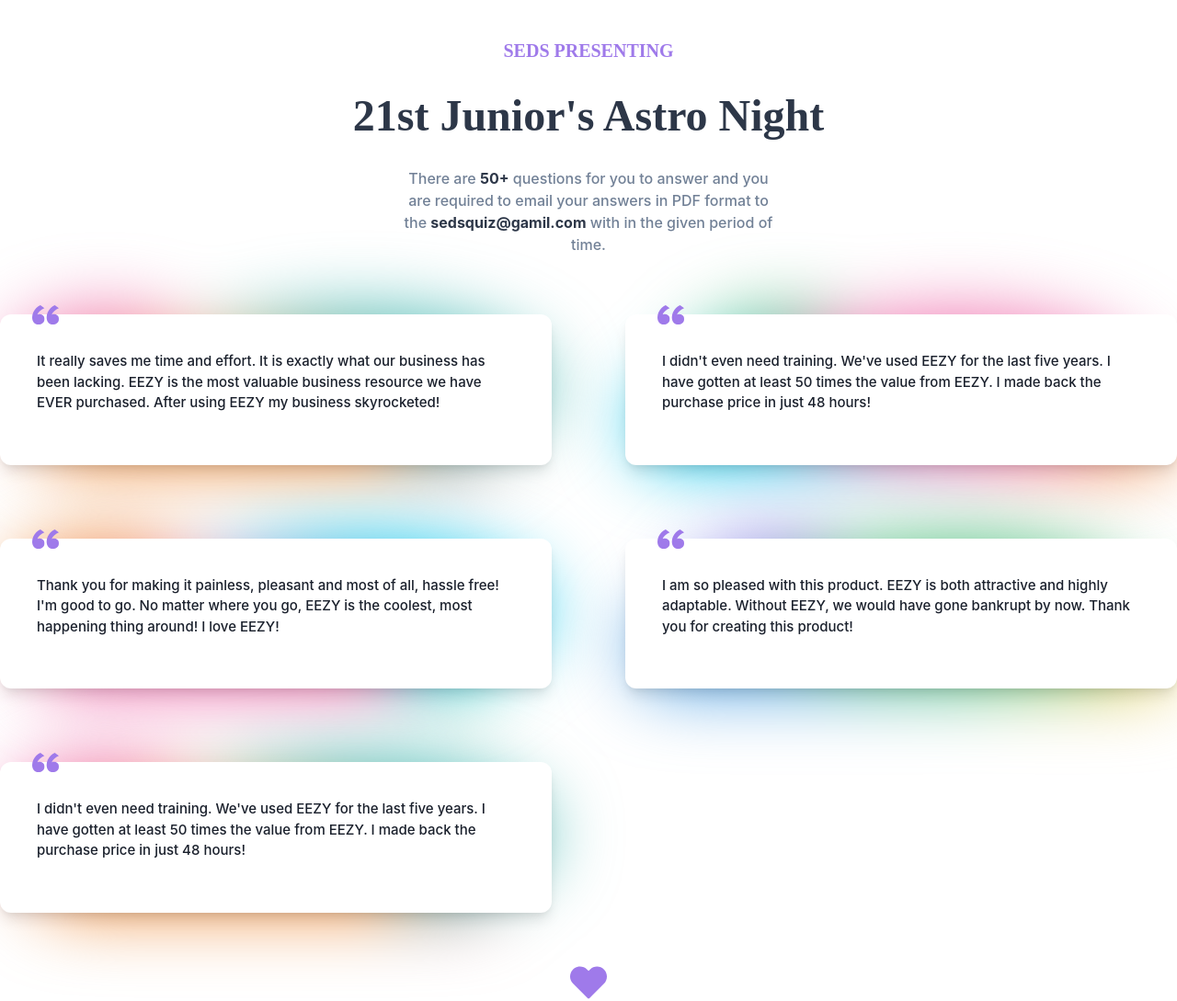
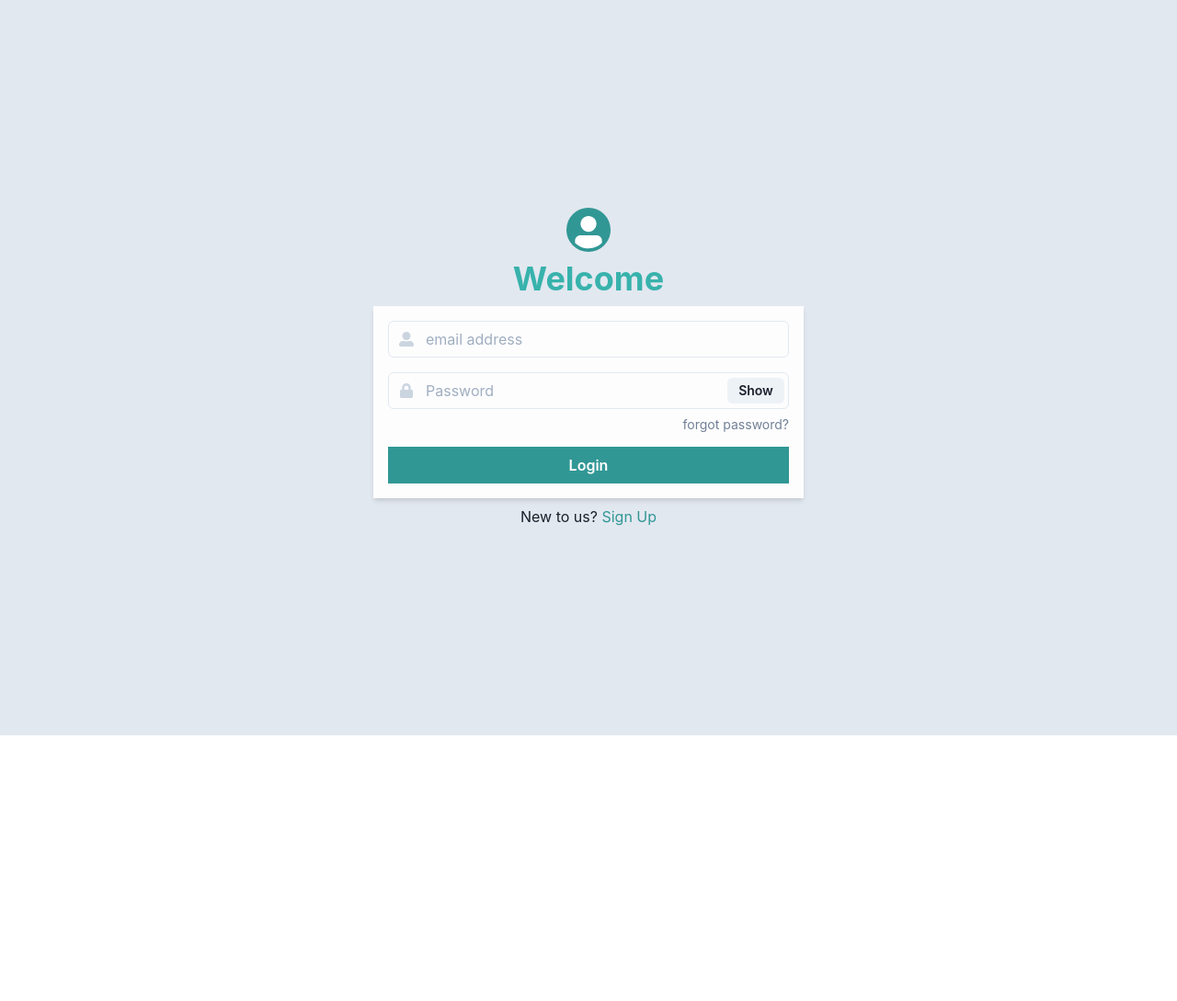
Before and after one commit to Shehanhasintha1234/sedsquiz, a React app: page / in a window 1280 px wide. Shown: the whole page at 92% size. After the commit the page ends 800 px from the top, so only its background shows below. Built offline with nearby package versions, Linux system fonts and the light colour scheme; some packages are replaced by stand-ins of ours.

Commit message:
login updates and protected routes

```diff
--- a/package.json
+++ b/package.json
@@ -7,13 +7,15 @@
     "@testing-library/jest-dom": "^5.11.4",
     "@testing-library/react": "^11.1.0",
     "@testing-library/user-event": "^12.1.10",
-    "axios": "^0.24.0",
     "firebase": "^9.4.1",
     "firebase-tools": "^9.22.0",
     "framer-motion": "^4",
     "global": "^4.4.0",
+    "moment": "^2.29.1",
     "react": "^17.0.2",
     "react-dom": "^17.0.2",
+    "react-icons": "^4.3.1",
+    "react-router-dom": "^6.0.2",
     "react-scripts": "4.0.3",
     "web-vitals": "^1.0.1"
   },
--- a/src/App.js
+++ b/src/App.js
@@ -1,17 +1,18 @@
-
 import react, { useState, useEffect } from "react";
-import { ChakraProvider } from "@chakra-ui/react"
+import { BrowserRouter as Router, Routes, Route, Link } from "react-router-dom";
+import { ChakraProvider } from "@chakra-ui/react";
 import { initializeApp } from "firebase/app";
 import { getAnalytics } from "firebase/analytics";
 import { getAuth, createUserWithEmailAndPassword } from "firebase/auth";
 
+import "./App.css";
 
-import './App.css';
-import { Questions } from "./components"
-var axios = require('axios');
+import ProtectedRoutes from "./ProtectedRoutes";
 
-function App() {
+function App(props) {
 
+  const [uid, setUid] = useState(null);
+  const [initialized, setInitialized] = useState(false);
 
   const signup = (email, password) => {
     const auth = getAuth();
@@ -19,6 +20,7 @@ function App() {
       .then((userCredential) => {
         // Signed in
         const user = userCredential.user;
+        console.log("Signed up as:", user);
         // ...
       })
       .catch((error) => {
@@ -26,65 +28,88 @@ function App() {
         const errorMessage = error.message;
         // ..
       });
-  }
+  };
 
 
-  const initializeFirebaseAuth = () => {
-    // Import the functions you need from the SDKs you need
 
-    // TODO: Add SDKs for Firebase products that you want to use
-    // https://firebase.google.com/docs/web/setup#available-libraries
 
-    // Your web app's Firebase configuration
-    // For Firebase JS SDK v7.20.0 and later, measurementId is optional
+
+
+  // const initializeFirebaseAuth = () => {
     const firebaseConfig = {
-      apiKey: "AIzaSyBhVZreZNiwbjeFI5Fa_iMB7vMNqXaIEdY",
-      authDomain: "seds-332415.firebaseapp.com",
-      projectId: "seds-332415",
-      storageBucket: "seds-332415.appspot.com",
-      messagingSenderId: "443396178839",
-      appId: "1:443396178839:web:ccce23c8c7f3e0883b7ad2",
-      measurementId: "G-97Z9PPQNBD"
+      apiKey: "AIzaSyA_FUniyKfVaufm728VzIt7-t9q6dtd054",
+      authDomain: "seds-f724e.firebaseapp.com",
+      projectId: "seds-f724e",
+      storageBucket: "seds-f724e.appspot.com",
+      messagingSenderId: "442488497960",
+      appId: "1:442488497960:web:e1a7982f41801e690a121d",
+      measurementId: "G-LCW2MYP82H",
     };
 
     // Initialize Firebase
     const app = initializeApp(firebaseConfig);
+
+      // app.then(() => setInitialized(true));
     const analytics = getAnalytics(app);
-  }
+
+    // setInitialized(true)
+  // };
+
+  // const ini = () => {
+  //   console.log("ini");
+  //   setInitialized(true);
+  // }
+
+  // setInitialized(true);
 
 
   useEffect(() => {
-    initializeFirebaseAuth();
+    // console.log("ccdf");
+    // initializeFirebaseAuth()
+
+      setInitialized(true)
+      // ini();
+
+    // signup("hasinthashehan768@gmail.com", "Shehan@53645");
+
+    // signout();
   }, []);
 
+  // const loadRoutes = () => {
+
+  //   }else{
+  //     return (
+  //       <Route path="*" element={<Loading/>} />);
+  //   }
+  // }
+
+  if (!initialized) {
+    return (
+      <>
+      <Loading/>
+      </>
+
+    );
+  }
+
   return (
-
     <ChakraProvider>
-
-
-      <div className="App">
-        {/* <header className="App-header">
-        <img src={logo} className="App-logo" alt="logo" />
-        <p>
-          Edit <code>src/App.js</code> and save to reload.
-        </p>
-        <a
-          className="App-link"
-          href="https://reactjs.org"
-          target="_blank"
-          rel="noopener noreferrer"
-        >
-          Learn React
-        </a>
-      </header> */}
-
-
-        <Questions />
-
-      </div>
+      <Router>
+        <div className="App">
+          <Routes>
+            <Route path="*" element={<ProtectedRoutes {...props}/>} />
+          </Routes>
+        </div>
+      </Router>
 
     </ChakraProvider>
   );
 }
 
 export default App;
+
+const Loading = () => {
+  return (
+    <div>Loading</div>
+  );
+}
--- /dev/null
+++ b/src/ProtectedRoutes.jsx
@@ -0,0 +1,88 @@
+import react, { useState, useEffect, useRef } from "react";
+import { Login, Questions } from "./routes";
+import { BrowserRouter as Router, Routes, Route, Link } from "react-router-dom";
+import {
+  getAuth,
+  signInWithEmailAndPassword,
+  signOut
+} from "firebase/auth";
+import moment from "moment";
+
+const ProtectedRoutes = (props) => {
+  const [time, setTime] = useState(null);
+  const [accessToken, setAccessToken] = useState(null);
+  const [login, setLogin] = useState(false);
+
+  useEffect(() => {
+    console.log("tttt")
+    const loginState = localStorage.getItem("login");
+    setLogin(loginState);
+  },[])
+
+  const signin = async (email, password) => {
+    console.log("signin");
+    const auth = getAuth();
+    await signInWithEmailAndPassword(auth, email, password)
+      .then((userCredential) => {
+        const user = userCredential.user;
+        console.log(user.refreshToken);
+        setAccessToken(user.accessToken);
+        setTime(user.stsTokenManager.expirationTime);
+        localStorage.setItem("login", true);
+        setLogin(true);
+
+      })
+      .catch((error) => {
+        const errorCode = error.code;
+        const errorMessage = error.message;
+      });
+  };
+
+  const signout = () => {
+    const auth = getAuth();
+    signOut(auth).then((res) => {
+      // Sign-out successful.
+
+    }).catch((error) => {
+      // An error happened.
+    });
+  }
+
+
+  useEffect(() => {
+    const accessTokens = sessionStorage.getItem("accessToken");
+    const time = sessionStorage.getItem("time");
+    if (accessTokens == null) {
+      console.log("accessTokenslk", time);
+      //return to login
+      setLogin(false);
+      localStorage.setItem("login", false);
+      return;
+    }
+    if (moment().valueOf() > time) {
+      sessionStorage.removeItem("accessToken");
+      sessionStorage.removeItem("time");
+      setLogin(false);
+      localStorage.setItem("login", false);
+    }
+  }, [accessToken, time]);
+
+
+
+  useEffect(() => {
+    console.log("login", login);
+    sessionStorage.setItem("accessToken", accessToken);
+    sessionStorage.setItem("time", time);
+  }, [accessToken, time]);
+
+
+
+
+  if (!login) {
+    return <Login Signin={signin} login/>;
+  } else {
+    return <Questions Signout={signout} login/>;
+  }
+};
+
+export default ProtectedRoutes;
--- a/src/components/TestmonialCard/TestmonialCard.jsx
+++ b/src/components/TestmonialCard/TestmonialCard.jsx
@@ -3,6 +3,7 @@ import {
     chakra,
     Flex,
     useColorModeValue,
+    Button
 } from "@chakra-ui/react";
 
 const backgrounds = [
@@ -59,28 +60,54 @@ function TestmonialCard(props: TestimonialCardProps) {
                 backgroundImage: backgrounds[index % 4],
             }}
         >
+
+
+            <chakra.p
+                fontFamily={"Inter"}
+                fontWeight={"medium"}
+                fontSize={"55px"}
+                // pb={4}
+                height={"80px"}
+                width={"80px"}
+                alignSelf={"center"}
+                backgroundColor={"red"}
+                marginX={"100px"}
+                m={{ base: "0 0 35px 0", md: "0 0 0 50px" }}
+            >
+
+                {1}
+            </chakra.p>
+
             <Flex
                 direction={"column"}
-                textAlign={"left"}
+                textAlign={"center"}
                 justifyContent={"space-between"}
             >
                 <chakra.p
                     fontFamily={"Inter"}
                     fontWeight={"medium"}
-                    fontSize={"15px"}
+                    fontSize={"45px"}
                     pb={4}
+                    width={"250px"}
+                    marginX={"100px"}
                 >
-                    {content}
+                    {name}
                 </chakra.p>
 
+                <Button
+                    borderRadius={0}
+                    type={"button"}
+                    variant="solid"
+                    colorScheme="teal"
+                    width={"100px"}
+                    alignSelf={"center"}
+                    href={"./robots.txt"}
+                >
+                    Download
+                </Button>
+
             </Flex>
-            {/* <Avatar
-                src={avatar}
-                height={"80px"}
-                width={"80px"}
-                alignSelf={"center"}
-                m={{ base: "0 0 35px 0", md: "0 0 0 50px" }}
-            /> */}
+
         </Flex>
     );
 }
--- a/src/components/index.js
+++ b/src/components/index.js
@@ -1,4 +1,3 @@
-import { Questions } from "./Questions";
 import { TestmonialCard } from "./TestmonialCard";
 
-export { Questions, TestmonialCard };
+export { TestmonialCard };
--- /dev/null
+++ b/src/routes/Login/Login.jsx
@@ -0,0 +1,126 @@
+import { useEffect } from "react";
+import { useState } from "react";
+import {
+    Flex,
+    Heading,
+    Input,
+    Button,
+    InputGroup,
+    Stack,
+    InputLeftElement,
+    chakra,
+    Box,
+    Link,
+    Avatar,
+    FormControl,
+    FormHelperText,
+    InputRightElement,
+} from "@chakra-ui/react";
+import { FaUserAlt, FaLock } from "react-icons/fa";
+
+const CFaUserAlt = chakra(FaUserAlt);
+const CFaLock = chakra(FaLock);
+
+const Login = (props) => {
+    const [showPassword, setShowPassword] = useState(false);
+
+    const handleShowClick = () => setShowPassword(!showPassword);
+
+    useEffect(() => {
+
+    }, []);
+
+    const submit = (e) => {
+        e.preventDefault();
+        console.log("sds");
+        const accessTokens = sessionStorage.getItem("accessToken");
+        if (accessTokens != null) {
+            props.Signin("hasinthashehan768@gmail.com", "Shehan@53645");
+        }
+
+    }
+
+    // if (sessionStorage.getItem("accessToken") == null) {
+    //     return <>Loading</>;
+    // }
+
+    return (
+        <Flex
+            flexDirection="column"
+            width="100wh"
+            height="100vh"
+            backgroundColor="gray.200"
+            justifyContent="center"
+            alignItems="center"
+        >
+            <Stack
+                flexDir="column"
+                mb="2"
+                justifyContent="center"
+                alignItems="center"
+            >
+                <Avatar bg="teal.500" />
+                <Heading color="teal.400">Welcome</Heading>
+                <Box minW={{ base: "90%", md: "468px" }}>
+                    <form>
+                        <Stack
+                            spacing={4}
+                            p="1rem"
+                            backgroundColor="whiteAlpha.900"
+                            boxShadow="md"
+                        >
+                            <FormControl>
+                                <InputGroup>
+                                    <InputLeftElement
+                                        pointerEvents="none"
+                                        children={<CFaUserAlt color="gray.300" />}
+                                    />
+                                    <Input type="email" placeholder="email address" />
+                                </InputGroup>
+                            </FormControl>
+                            <FormControl>
+                                <InputGroup>
+                                    <InputLeftElement
+                                        pointerEvents="none"
+                                        color="gray.300"
+                                        children={<CFaLock color="gray.300" />}
+                                    />
+                                    <Input
+                                        type={showPassword ? "text" : "password"}
+                                        placeholder="Password"
+                                    />
+                                    <InputRightElement width="4.5rem">
+                                        <Button h="1.75rem" size="sm" onClick={handleShowClick}>
+                                            {showPassword ? "Hide" : "Show"}
+                                        </Button>
+                                    </InputRightElement>
+                                </InputGroup>
+                                <FormHelperText textAlign="right">
+                                    <Link>forgot password?</Link>
+                                </FormHelperText>
+                            </FormControl>
+                            <Button
+                                borderRadius={0}
+                                type="submit"
+                                variant="solid"
+                                colorScheme="teal"
+                                width="full"
+                                onClick={(e) => submit(e)}
+                            >
+                                Login
+                            </Button>
+                        </Stack>
+                    </form>
+                </Box>
+            </Stack>
+            <Box>
+                New to us?{" "}
+                <Link color="teal.500" href="#">
+                    Sign Up
+                </Link>
+            </Box>
+        </Flex>
+    );
+};
+
+export default Login;
--- /dev/null
+++ b/src/routes/Login/index.js
@@ -0,0 +1,4 @@
+import Login  from './Login.jsx';
+
+
+export default Login;
--- a/src/components/Questions/Question.jsx
+++ b/src/routes/Questions/Question.jsx
@@ -1,27 +1,4 @@
-// import react from "react";
-// import { Grid, GridItem } from "@chakra-ui/react";
 
-// const Questions = () => {
-//     return (
-//         <div>
-//             <h1> Questions </h1>
-
-//             <Grid
-//                 h="200px"
-//                 templateRows="repeat(2, 1fr)"
-//                 templateColumns="repeat(5, 1fr)"
-//                 gap={4}
-//             >
-//                 <GridItem rowSpan={2} colSpan={1} bg="tomato" />
-//                 <GridItem colSpan={2} bg="papayawhip" />
-//                 <GridItem colSpan={2} bg="papayawhip" />
-//                 <GridItem colSpan={4} bg="tomato" />
-//             </Grid>
-//         </div>
-//     );
-// };
-
-// export default Questions;
 
 import {
     Box,
@@ -30,8 +7,9 @@ import {
     Icon,
     SimpleGrid,
     useColorModeValue,
+    Button
 } from "@chakra-ui/react";
-import { TestmonialCard } from "..";
+import { TestmonialCard } from "../../components";
 
 const testimonials = [
     {
@@ -78,7 +56,28 @@ const testimonials = [
 
 
 
-export default function GridBlurredBackdrop() {
+const Questions = (props) => {
+
+    const getTestimonials = () => {
+        const testimonials = [];
+        for (let i=0; i<10; i++) {
+            let data = {
+                name: `Question ${i+1}`
+            }
+            testimonials.push(<TestmonialCard key={i} {...data}  index={i}  />)
+        }
+        return testimonials;
+    }
+
+    const logOut = () => {
+        sessionStorage.removeItem("accessToken");
+        localStorage.removeItem("time");
+        localStorage.setItem("login", "false");
+        props.Signout();
+        window.location.reload();
+    }
+
+
     return (
         <Flex
             textAlign={"center"}
@@ -96,7 +95,11 @@ export default function GridBlurredBackdrop() {
                     color={"purple.400"}
                 >
                     SEDS presenting
+
+
+
                 </chakra.h3>
+                <Button colorScheme="blue" onClick={() => {logOut()}}>Log Out</Button>
                 <chakra.h1
                     py={5}
                     fontSize={48}
@@ -118,9 +121,9 @@ export default function GridBlurredBackdrop() {
                         50+
                     </chakra.strong>{" "}
                     questions for you to answer and you are required to
-                     email your answers in PDF format to the {" "}
+                    email your answers in PDF format to the {" "}
                     <chakra.strong color={useColorModeValue("gray.700", "gray.50")}>
-                    sedsquiz@gamil.com
+                        sedsquiz@gamil.com
                     </chakra.strong>{" "} with in the given period of time.
                 </chakra.h2>
             </Box>
@@ -130,9 +133,13 @@ export default function GridBlurredBackdrop() {
                 mt={16}
                 mx={"auto"}
             >
-                {testimonials.map((cardInfo, index) => (
+                {/* {testimonials.map((cardInfo, index) => (
                     <TestmonialCard {...cardInfo} index={index} />
-                ))}
+                ))} */}
+
+
+                {getTestimonials()}
+
             </SimpleGrid>
             <Box>
                 <Icon viewBox="0 0 40 35" mt={14} boxSize={10} color={"purple.400"}>
@@ -145,3 +152,5 @@ export default function GridBlurredBackdrop() {
         </Flex>
     );
 }
+
+export default Questions;
--- a/src/components/Questions/index.js
+++ b/src/routes/Questions/index.js
@@ -1,3 +1,3 @@
 import Questions from "./Question";
 
-export { Questions };
+export default Questions ;
--- /dev/null
+++ b/src/routes/index.js
@@ -0,0 +1,4 @@
+import  Login  from './Login';
+import Questions from './Questions';
+
+export { Login, Questions };
```
Also changed, not shown: src/routes/Login/Login.scss (added), src/routes/Questions/Question.scss (added), 1 other file.
